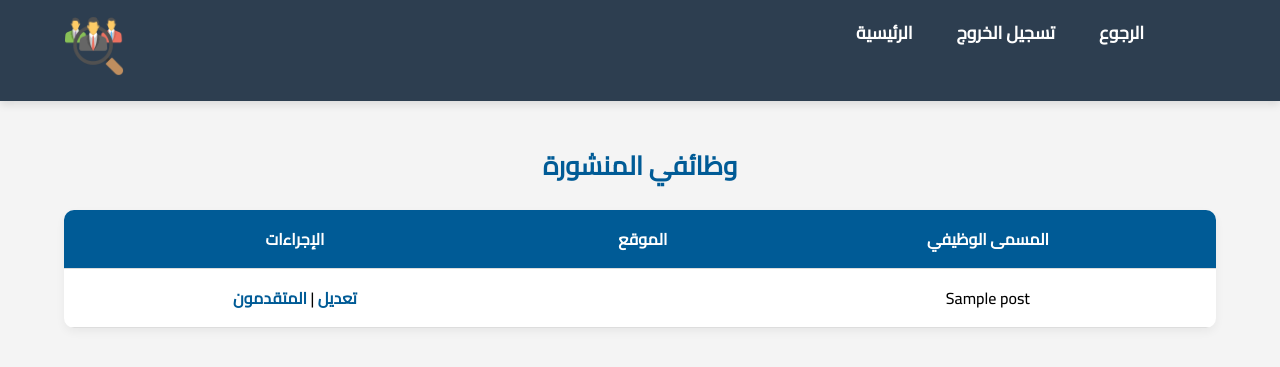
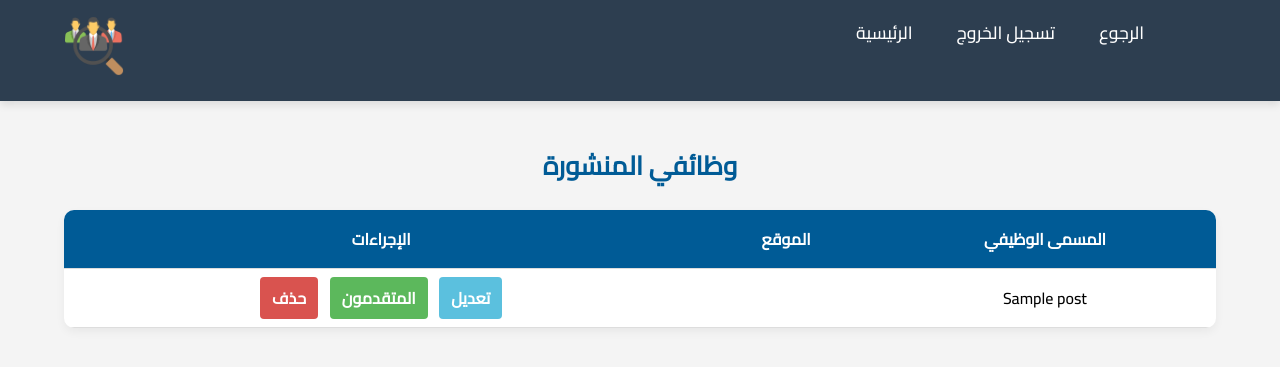
Before and after one commit to salehff21/career_gate_website, a PHP site: page /employer_panel/my_jobs.php in a window 1280 px wide. Shown: the top 367 px of the page. Run offline with PHP 8.4, Linux system fonts and the light colour scheme; a user stored in the database is signed in; tables that the repository leaves empty hold one stand-in row (values such as "Sample post"); data that the repository does not hold is empty.

Commit message:
development the feathers

```diff
--- a/employer_panel/my_jobs.php
+++ b/employer_panel/my_jobs.php
@@ -4,7 +4,7 @@ if (session_status() === PHP_SESSION_NONE) {
     session_start();
 }
 
-$company_id = $_SESSION['user_id'] ?? 0; // تغيير المتغير ليس ضروري لكنه توضيحي
+$company_id = $_SESSION['user_id'] ?? 0;
 $result = $conn->query("SELECT * FROM job_posts WHERE company_id = $company_id");
 ?>
 
@@ -58,14 +58,46 @@ $result = $conn->query("SELECT * FROM job_posts WHERE company_id = $company_id")
             background-color: #f1f1f1;
         }
 
-        a {
-            color: #005b96;
+        .edit-button {
+            color: white;
+            background-color: #5bc0de;
+            padding: 6px 12px;
+            border-radius: 4px;
             text-decoration: none;
             font-weight: bold;
+            margin: 0 4px;
         }
 
-        a:hover {
-            text-decoration: underline;
+        .edit-button:hover {
+            background-color: #31b0d5;
+        }
+
+        .applicants-button {
+            color: white;
+            background-color: #5cb85c;
+            padding: 6px 12px;
+            border-radius: 4px;
+            text-decoration: none;
+            font-weight: bold;
+            margin: 0 4px;
+        }
+
+        .applicants-button:hover {
+            background-color: #449d44;
+        }
+
+        .delete-button {
+            color: white;
+            background-color: #d9534f;
+            padding: 6px 12px;
+            border-radius: 4px;
+            text-decoration: none;
+            font-weight: bold;
+            margin: 0 4px;
+        }
+
+        .delete-button:hover {
+            background-color: #c9302c;
         }
 
         .no-jobs {
@@ -78,7 +110,6 @@ $result = $conn->query("SELECT * FROM job_posts WHERE company_id = $company_id")
 </head>
 
 <body>
-
 
 <h2>وظائفي المنشورة</h2>
 
@@ -94,8 +125,11 @@ $result = $conn->query("SELECT * FROM job_posts WHERE company_id = $company_id")
             <td><?= htmlspecialchars($row['title']) ?></td>
             <td><?= htmlspecialchars($row['location']) ?></td>
             <td>
-                    <a href="edit_job.php?id=<?= $row['id'] ?>">تعديل</a> |
-                    <a href="view_applicants.php?job_id=<?= $row['id'] ?>">المتقدمون</a>
+                <a href="edit_job.php?id=<?= $row['id'] ?>" class="edit-button">تعديل</a>
+                <a href="view_applicants.php?job_id=<?= $row['id'] ?>" class="applicants-button">المتقدمون</a>
+                <a href="../admin_panel/delete_job.php?id=<?= $row['id'] ?>"
+                   onclick="return confirm('هل أنت متأكد من حذف هذه الوظيفة؟')"
+                   class="delete-button">حذف</a>
             </td>
         </tr>
         <?php endwhile; ?>
--- a/jobseeker_panel/jobseeker_dashboard.php
+++ b/jobseeker_panel/jobseeker_dashboard.php
@@ -19,7 +19,7 @@
         <li><a href="browse_jobs.php">تصفح الوظائف </a></li>
         <li><a href="my_applications.php">طلباتي </a></li>
         <li><a href="update_account.php">ملفي الشخصي  </a></li>
-        <li><a href="upload_cv.php">رفع السيرة الذاتية   </a></li>
+        <li><a href="upload_cv.php">رفع السيرة الذاتية </a></li>
     </ul>
 </div>
 
--- a/register.php
+++ b/register.php
@@ -124,8 +124,9 @@ if ($_SERVER['REQUEST_METHOD'] == 'POST') {
 
             <select name="account_type" required>
                 <option value="">-- اختر نوع الحساب --</option>
+
+                <option value="company">شركة</option>
                 <option value="job_seeker">باحث عن وظيفة</option>
-                <option value="company">شركة</option>
                 <option value="Admin">Admin</option>
             </select>
 
```
Also changed, not shown: admin_panel/delete_job.php (+27 -5 lines), admin_panel/delete_user.php (+32 -77 lines). Lines whose indentation alone changed are shown as unchanged.
